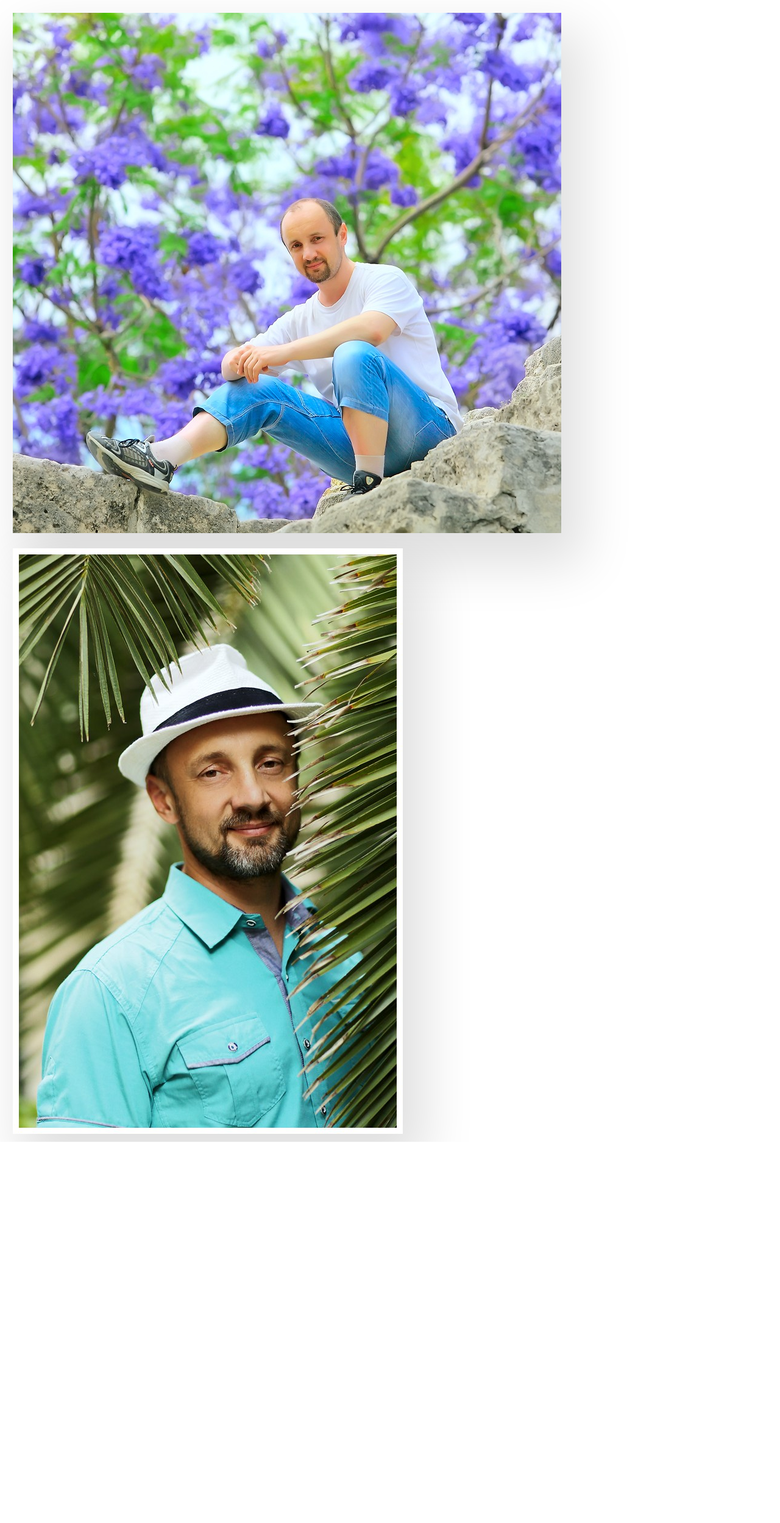
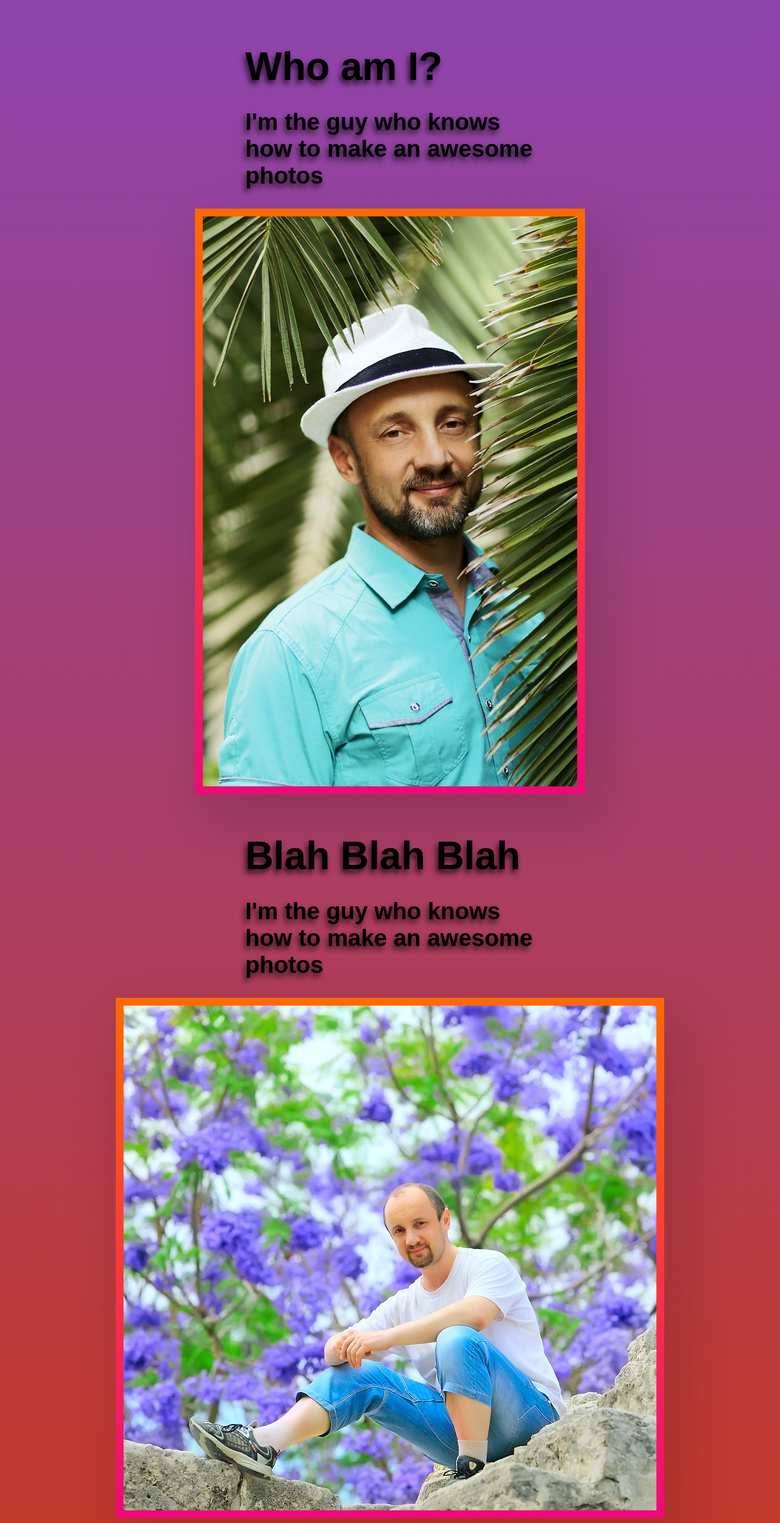
Before and after one commit to DannnYXZ/PhotoSite-php, a PHP site: page /about.html in a window 1280 px wide. Shown: the whole page at 61% size. Before the commit the page ends 1872 px from the top, so only its background shows below. Run offline with PHP 8.4, Linux system fonts and the light colour scheme.

Commit message:
About Page

```diff
--- a/about.html
+++ b/about.html
@@ -1,6 +1,5 @@
 <!DOCTYPE html>
 <html>
-
   <head>
     <script src="js/jquery.js"></script>
     <title>About Me</title>
@@ -10,26 +9,31 @@
 
   <body>
     <section class="about-me">
-        <article></article>
-        <div class="photos-wrapper">
+      <article class="intro-text">
+        <h1>Who am I?</h1>
+        <h2>I'm the guy who knows how to make an awesome photos</h2>
+      </article>
+      <a class="img-envelope">
+        <div class="img-push">
+          <img src="img/about-2.jpg" />
+        </div>
+      </a>
       <a class="img-envelope">
         <div class="img-push">
           <img src="img/about-1.jpg" />
         </div>
       </a>
-            <a class="img-envelope">
-                <div class="img-push">
-                    <img src="img/about-2.jpg" />
-                </div>
-            </a>
-        </div>
+      <article class="intro-text">
+        <h1>Blah Blah Blah</h1>
+        <h2>I'm the guy who knows how to make an awesome photos</h2>
+      </article>
     </section>
     <script>
       const max_ang = 30;
       const PERSP = "perspective(1500px) ";
       const DEF_ROT = "rotateX(0deg) rotateY(0deg) ";
       const SCALE = "scale3d(1,1,1) ";
-        $(".img-envelope").mousemove(function (e) {
+      $(".img-envelope").mousemove(function(e) {
         if (this !== e.target) return;
         $(this).removeAttr("style");
         var norm_w = e.offsetX / this.clientWidth - 0.5;
@@ -43,11 +47,10 @@
           "deg)";
         e.target.style.setProperty("transform", PERSP + rot + SCALE);
       });
-        $(".img-envelope").mouseleave(function (e) {
+      $(".img-envelope").mouseleave(function(e) {
         if (this !== e.target) return;
         e.target.style.setProperty("transform", PERSP + DEF_ROT + SCALE);
       });
     </script>
   </body>
-
 </html>
--- a/css/about.css
+++ b/css/about.css
@@ -1,25 +1,70 @@
 html {
     cursor: url(circle-cursor.png), auto;
 }
+body {
+    background-image: linear-gradient(#8D44AD, #C1392B);
+}
 article {
+    font-family: Butler;
+    font-size: 5vw;
     width: 1vw;
 }
-.photos-wrapper {
+.about-me {
+    display: flex;
+    align-items: flex-start;
+    flex-wrap: wrap;
+    padding: 0 3vw;
+}
+.intro-text {
+    font-family: Copperplate, Copperplate Gothic Light, fantasy;
+    width: 40%;
+    text-shadow: -3px 6px 10px rgba(0, 0, 0, 0.75);
+}
+.intro-text h1{
+    font-size: 5vw;
+    -webkit-margin-after: 0.5em;
+}
+.intro-text h2{
+    font-size: 3vw;
 }
 .img-envelope {
-    display: block;
-    float: left;
-    margin: 1vw;
+    display: flex;
+    position: relative;
     will-change: transform;
     transition: all 800ms cubic-bezier(0.03, 0.98, 0.52, 1) 0s;
     box-shadow: 1.5rem 2.5rem 5rem 0.7rem rgba(0,0,0,.13);
     background-image: linear-gradient(0deg,#ee0979 0,#ff6a00);
+
+    flex-grow: 0;
+}
+.img-envelope:nth-child(2) {
+    margin-left: auto;
+}
+.img-envelope:nth-child(3) {
+    position: relative;
+    top: -19rem;
+    margin-right: auto;
 }
 .img-envelope img{
     display: block;
     pointer-events: none;
+    max-width: 100%;
+    -webkit-clip-path: inset(1vw);
 }
 .img-push {
     transition: all 800ms;
     pointer-events: none;
 }
+@media (max-width: 1670px){
+    .about-me {
+        flex-direction: column;
+        align-items: center;
+    }
+    .img-envelope {
+        position: unset!important;
+        margin: 0!important;
+    }
+    .img-envelope:nth-child(3) {
+        order: 4;
+    }
+}
```
Also changed, not shown: img/background-2.jpg (added), img/background.jpg (added). Lines whose indentation alone changed are shown as unchanged.
